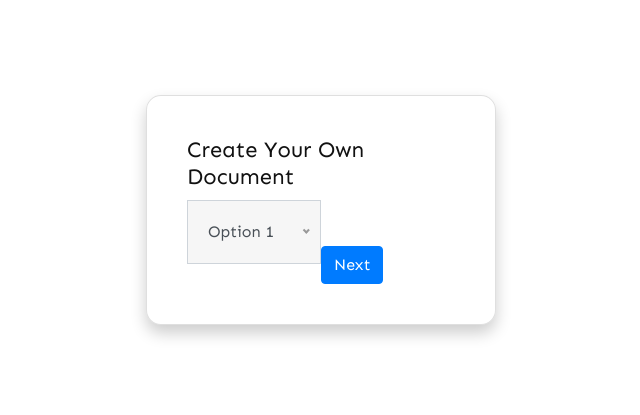
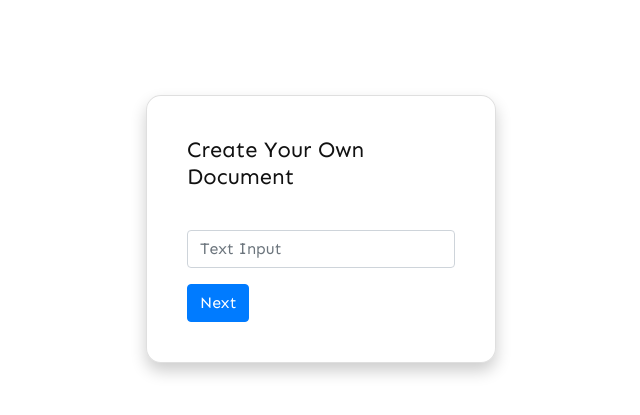
Before and after one commit to Armaanshah32/LegalGenie.ai, a Flask app: page /document in a window 1280 px wide. Shown: the part 148-563 px from the top of the page, without its empty margins (319-959 px from the left). Run offline with Flask 3, Linux system fonts and the light colour scheme; some libraries are stand-ins or nearby versions; some web fonts are replaced.

Commit message:
second commit

```diff
--- a/app.py
+++ b/app.py
@@ -21,6 +21,10 @@ def help():
 @app.route("/send", methods=['POST'])
 def send():
     name = request.form['selectInput']
-    course = request.form['textInput']
-    print(name, course)
-    return redirect("/")
+    length = request.form['textInput']
+    print(name, length)
+    return redirect("/output")
+
+@app.route("/output", methods=['GET'])
+def output():
+    return render_template("output.html")
--- a/templates/doc.html
+++ b/templates/doc.html
@@ -149,12 +149,8 @@
             <!-- Step 1: Dropdown Input -->
             <div id="step1">
                 <div class="form-group">
-                    <label for="selectInput">Select an option:</label>
-                    <select class="form-control" id="selectInput" name="selectInput">
-                        <option>Option 1</option>
-                        <option>Option 2</option>
-                        <option>Option 3</option>
-                    </select>
+                    <label for="selectInput">Enter Prompt</label>
+                    <input type="text" class="form-control" id="selectInput" placeholder="Text Input" name="textInput">
                 </div>
                 <div>
                     <button class="btn btn-primary" type="button" onclick="showStep(2)">Next</button>
@@ -165,7 +161,7 @@
             <!-- Step 2: Text Input (Initially Hidden) -->
             <div id="step2" style="display: none;">
                 <div class="form-group">
-                    <label for="textInput">Enter some text:</label>
+                    <label for="textInput">Enter Max Length</label>
                     <input type="text" class="form-control" id="textInput" placeholder="Text Input" name="textInput">
                 </div>
                 <button class="btn btn-primary" type="button" onclick="showStep(1)">Previous</button>
```
Also changed, not shown: templates/output.html (added, +13 -0 lines).
